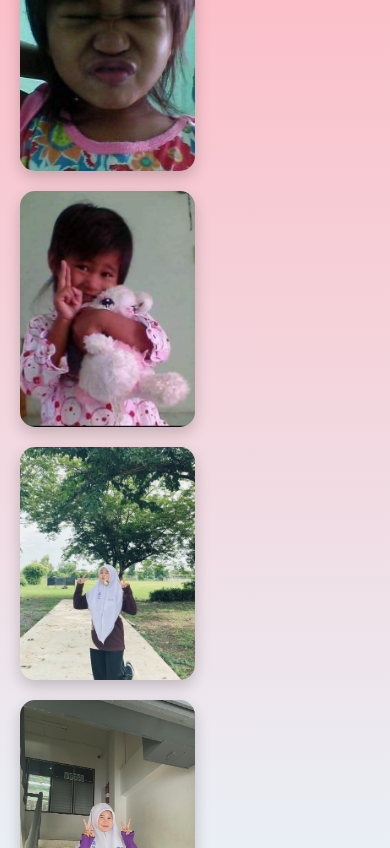
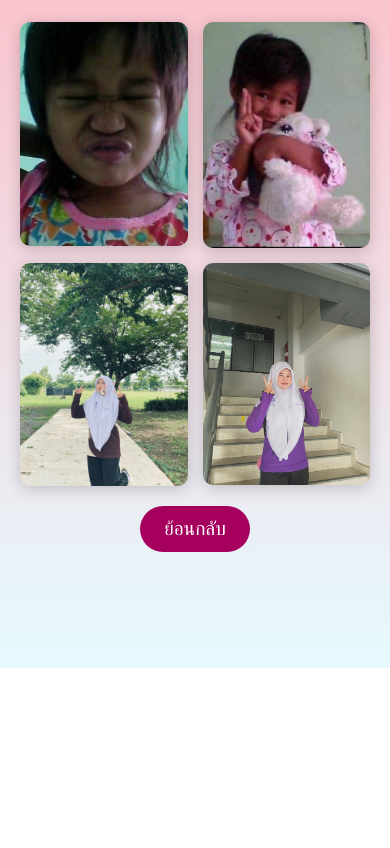
Before and after one commit to prangthip08/aa, a plain HTML site: page memorise.html in a window 390 px wide. Shown: the part 176-1024 px from the top of the page. After the commit the page ends 844 px from the top, so only its background shows below. Drawn offline with Linux system fonts and the light colour scheme.

Commit message:
Update memorise.css

```diff
--- a/memorise.css
+++ b/memorise.css
@@ -14,6 +14,7 @@ body {
   text-align: center;
   padding: 20px;
   max-width: 1200px;
+  width: 100%;
 }
 
 /* หัวข้อ */
@@ -28,23 +29,25 @@ body {
 /* จัดรูป */
 .gallery {
   display: grid;
-  grid-template-columns: repeat(auto-fit, minmax(220px, 1fr));
-  gap: 20px;
-  margin-bottom: 40px;
+  grid-template-columns: repeat(2, 1fr);   /* ✅ แถวละ 2 เสมอ */
+  gap: 15px;
+  margin-bottom: 20px;
 }
 
 /* รูป */
 .photo {
-  width: 50%;
-  border-radius: 15px;
-  box-shadow: 0 6px 15px rgba(0,0,0,0.2);
+  width: 100%;                   /* ✅ ให้เต็มช่อง */
+  height: auto;                   /* ✅ ย่อ/ขยายอัตโนมัติ */
+  border-radius: 10px;
+  box-shadow: 0 3px 15px rgba(0,0,0,0.2);
   transition: transform 0.4s ease, box-shadow 0.4s ease;
   animation: fadeIn 2s ease-in-out;
+  object-fit: contain;            /* ✅ เห็นรูปครบ ไม่ถูกตัด */
 }
 
 .photo:hover {
-  transform: scale(1.08);
-  box-shadow: 0 10px 25px rgba(0,0,0,0.3);
+  transform: scale(1.05);
+  box-shadow: 0 0px 20px rgba(0,0,0,0.3);
 }
 
 /* ปุ่มย้อนกลับ */
@@ -81,12 +84,15 @@ body {
     font-size: 2.2rem;
   }
   .gallery {
-    grid-template-columns: 1fr 1fr;
+    grid-template-columns: repeat(2, 1fr);  /* ✅ มือถือ/แท็บเล็ตก็ยัง 2 รูปต่อแถว */
   }
 }
 
 @media (max-width: 480px) {
   .gallery {
-    grid-template-columns: 1fr;
+    grid-template-columns: repeat(2, 1fr);  /* ✅ จอเล็กก็ยัง 2 รูปต่อแถว */
+  }
+  .title {
+    font-size: 1.8rem;
   }
 }
```
